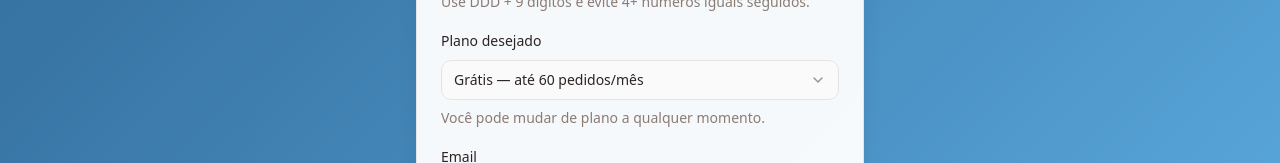
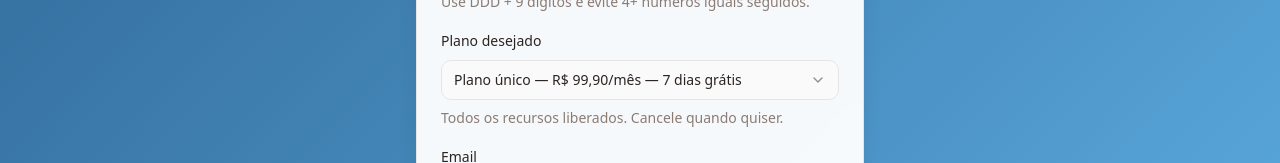
Before and after one commit to clicaepedefree/clicaepedefree, a React (Vite) app: page /criar-conta in a window 1280 px wide. Shown: the part 637-800 px from the top of the page. Built offline with nearby package versions, Linux system fonts and the light colour scheme.

Commit message:
Changes
Co-authored-by: clicaepedefree <220636507+clicaepedefree@users.noreply.github.com>

```diff
--- a/src/pages/Signup.tsx
+++ b/src/pages/Signup.tsx
@@ -283,12 +283,10 @@ export default function Signup() {
                     <SelectValue placeholder="Selecione o plano" />
                   </SelectTrigger>
                   <SelectContent>
-                    <SelectItem value="gratis">Grátis — até 60 pedidos/mês</SelectItem>
-                    <SelectItem value="basico">Básico — R$109,90/mês</SelectItem>
-                    <SelectItem value="essencial">Essencial — R$159,90/mês</SelectItem>
+                    <SelectItem value="gratis">Plano único — R$ 99,90/mês — 7 dias grátis</SelectItem>
                   </SelectContent>
                 </Select>
-                <p className="text-sm text-muted-foreground">Você pode mudar de plano a qualquer momento.</p>
+                <p className="text-sm text-muted-foreground">Todos os recursos liberados. Cancele quando quiser.</p>
               </div>
               <div className="space-y-2">
                 <Label htmlFor="email">Email</Label>
```
